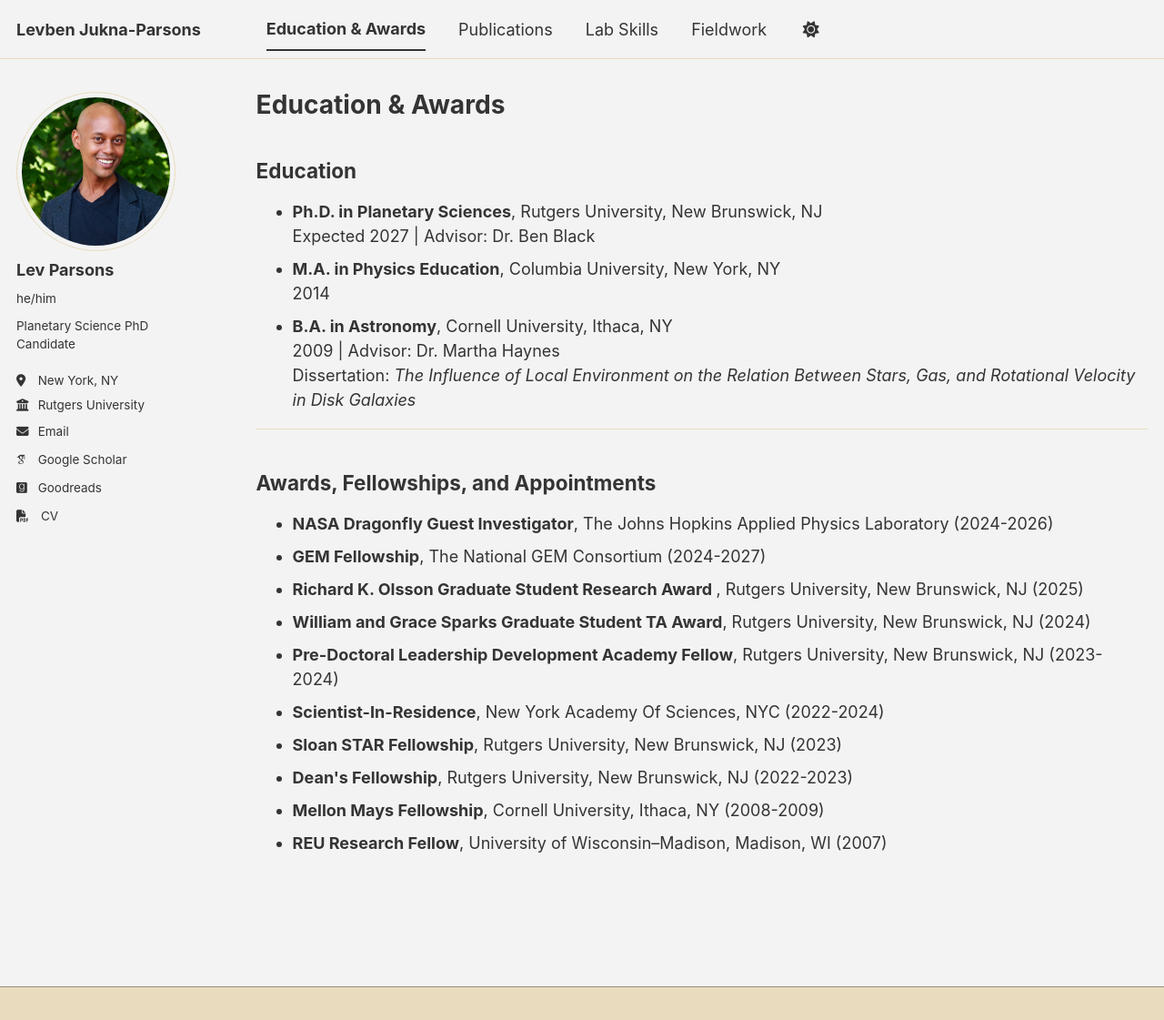
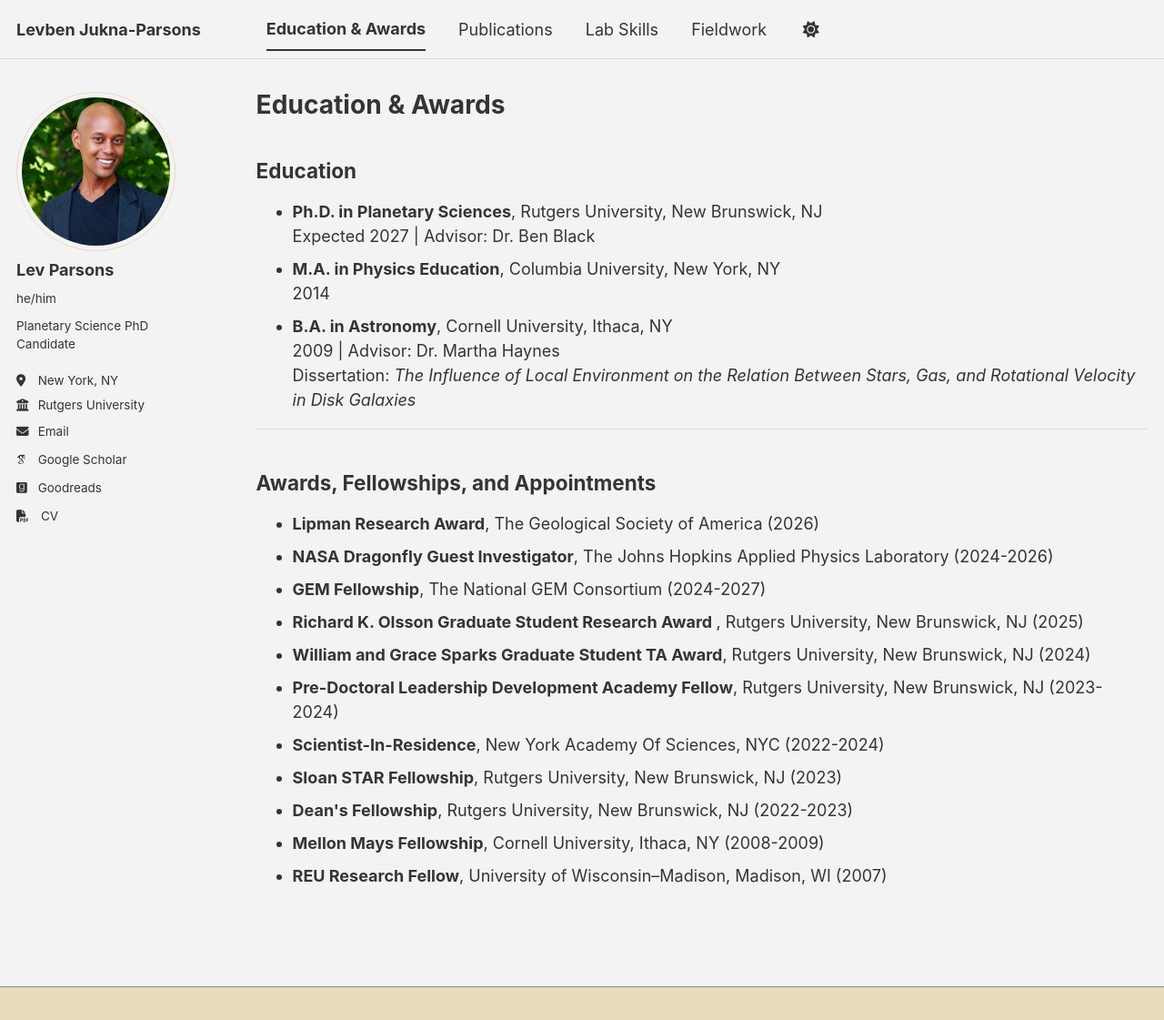
Before and after one commit to levparsons/AcademicWebsite, a Jekyll site: the page built from _pages/education.md, in a window 1280 px wide and 1121 px high. Shown: the whole window at 91% size. Built offline with Jekyll 4.4.1, drawn with Linux system fonts in a browser that asks for light colours; some web fonts are replaced; a script bundle is joined from its source files by our own code; library files that are not in the unit come from our copies.

Commit message:
Update education.md

```diff
--- a/_pages/education.md
+++ b/_pages/education.md
@@ -30,6 +30,9 @@ Gas, and Rotational Velocity in Disk Galaxies</em>
 
 <ul>
   <li>
+    <strong>Lipman Research Award</strong>, The Geological Society of America (2026)
+  </li>
+  <li>
     <strong>NASA Dragonfly Guest Investigator</strong>, The Johns Hopkins Applied Physics Laboratory (2024-2026)
   </li>
   <li>
```
